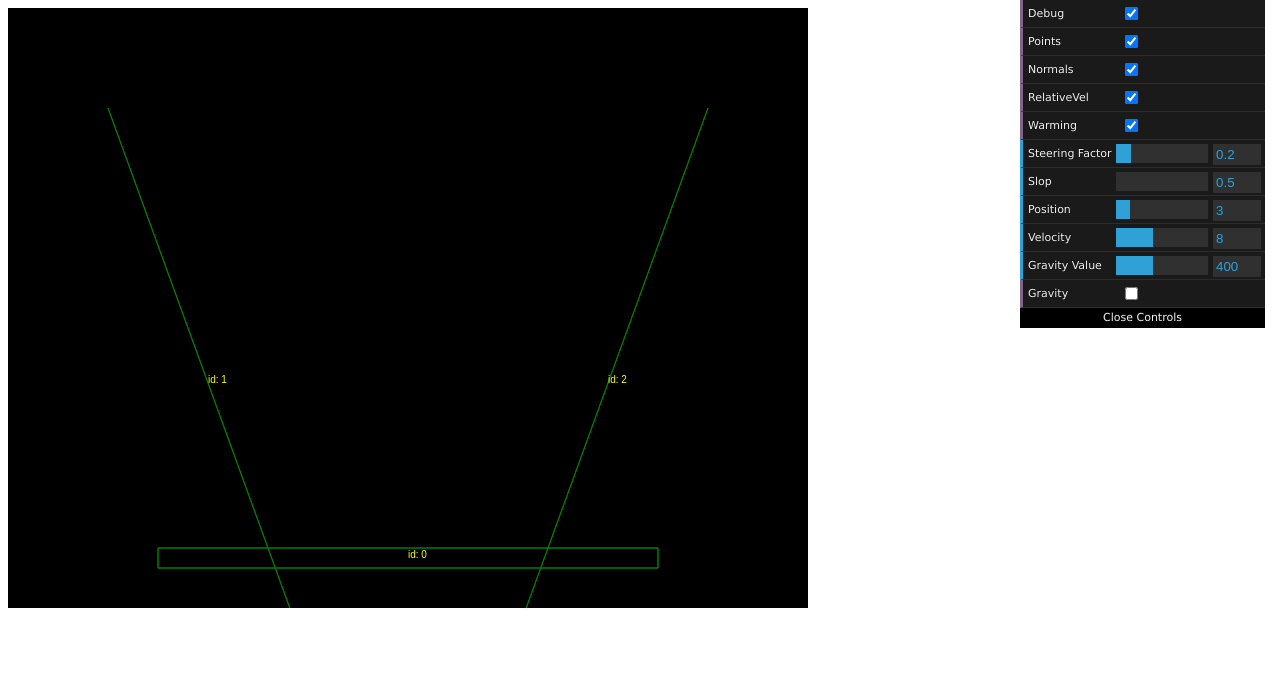
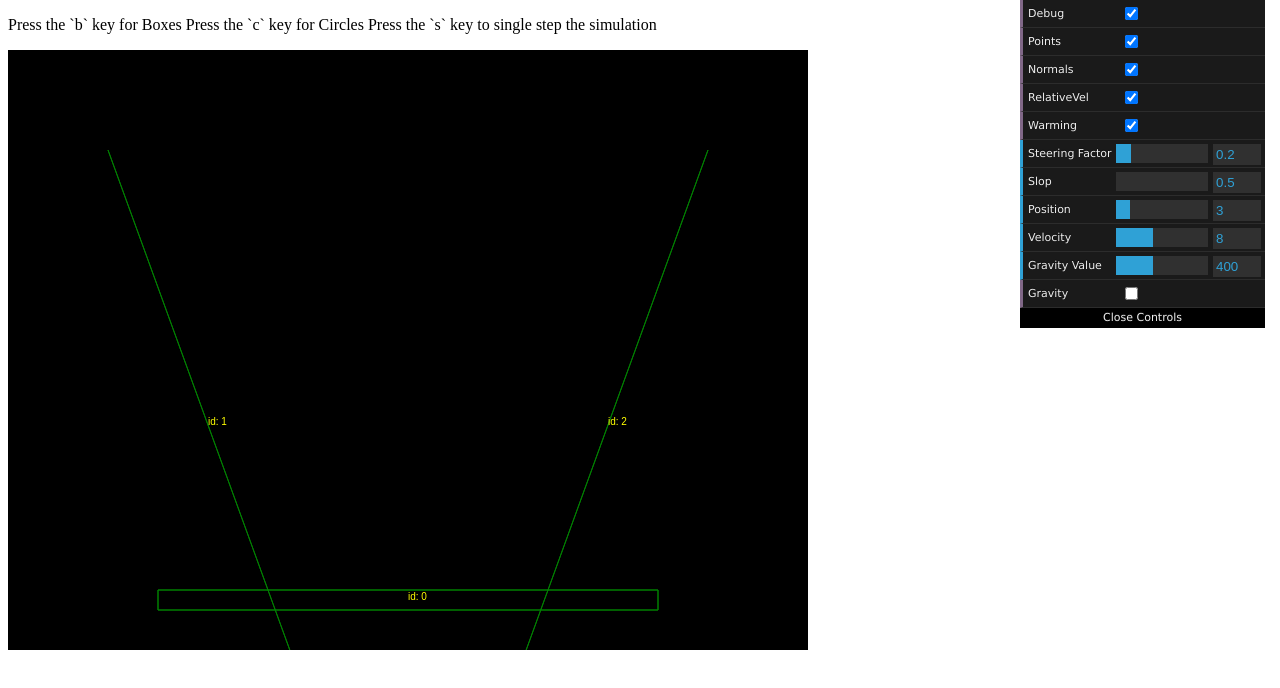
Before and after one commit to eonarheim/iterative-constraint-solver, a website built with webpack: page index.html in a window 1280 px wide. Built offline with nearby package versions, Linux system fonts and the light colour scheme.

Commit message:
Update instructions

```diff
--- a/index.html
+++ b/index.html
@@ -7,6 +7,12 @@
     <title>Iterative solver</title>
 </head>
 <body>
+
+    <p>
+        Press the `b` key for Boxes
+        Press the `c` key for Circles
+        Press the `s` key to single step the simulation
+    </p>
     <script src="./dat.gui.js"></script>
     <script src="./main.js"></script>
 </body>
```
